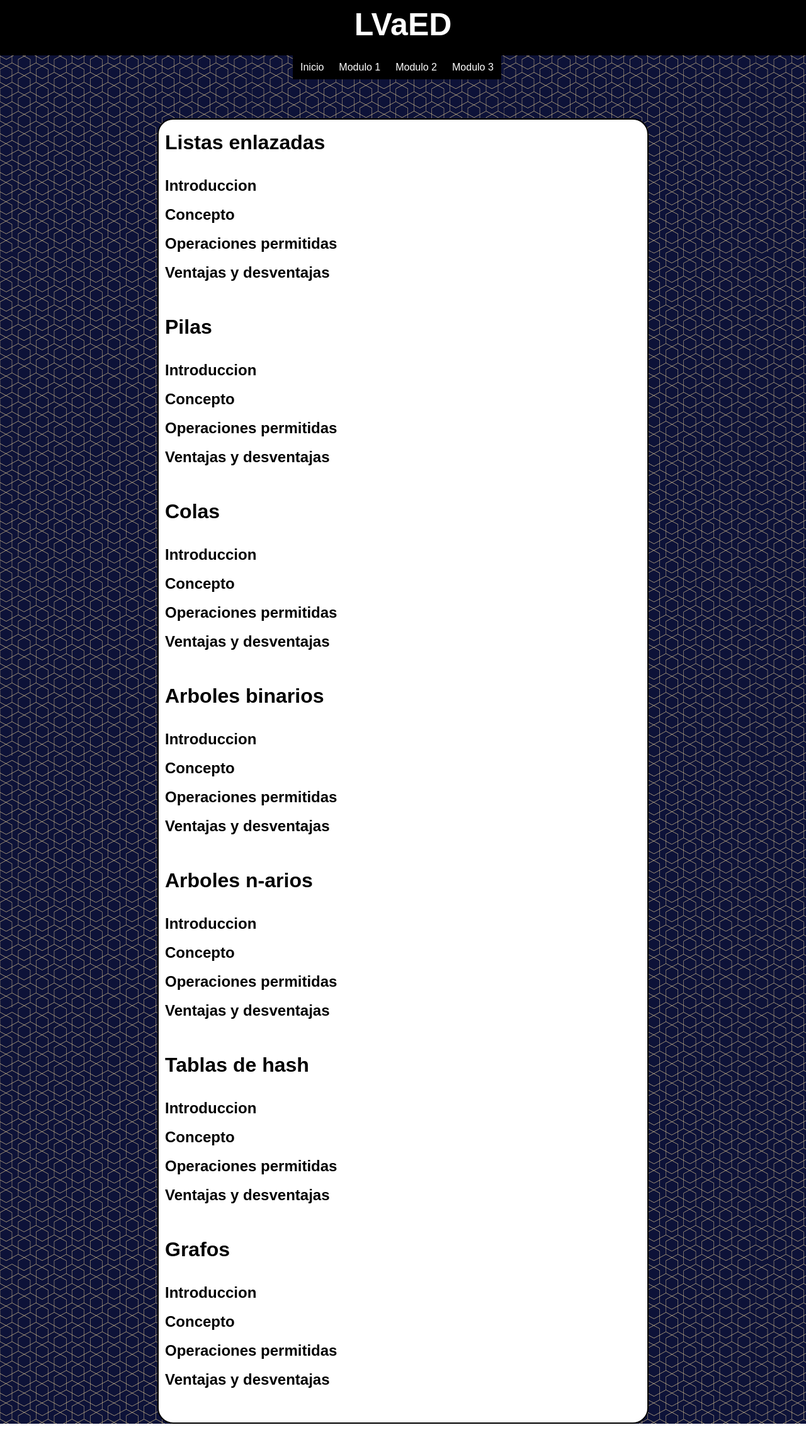
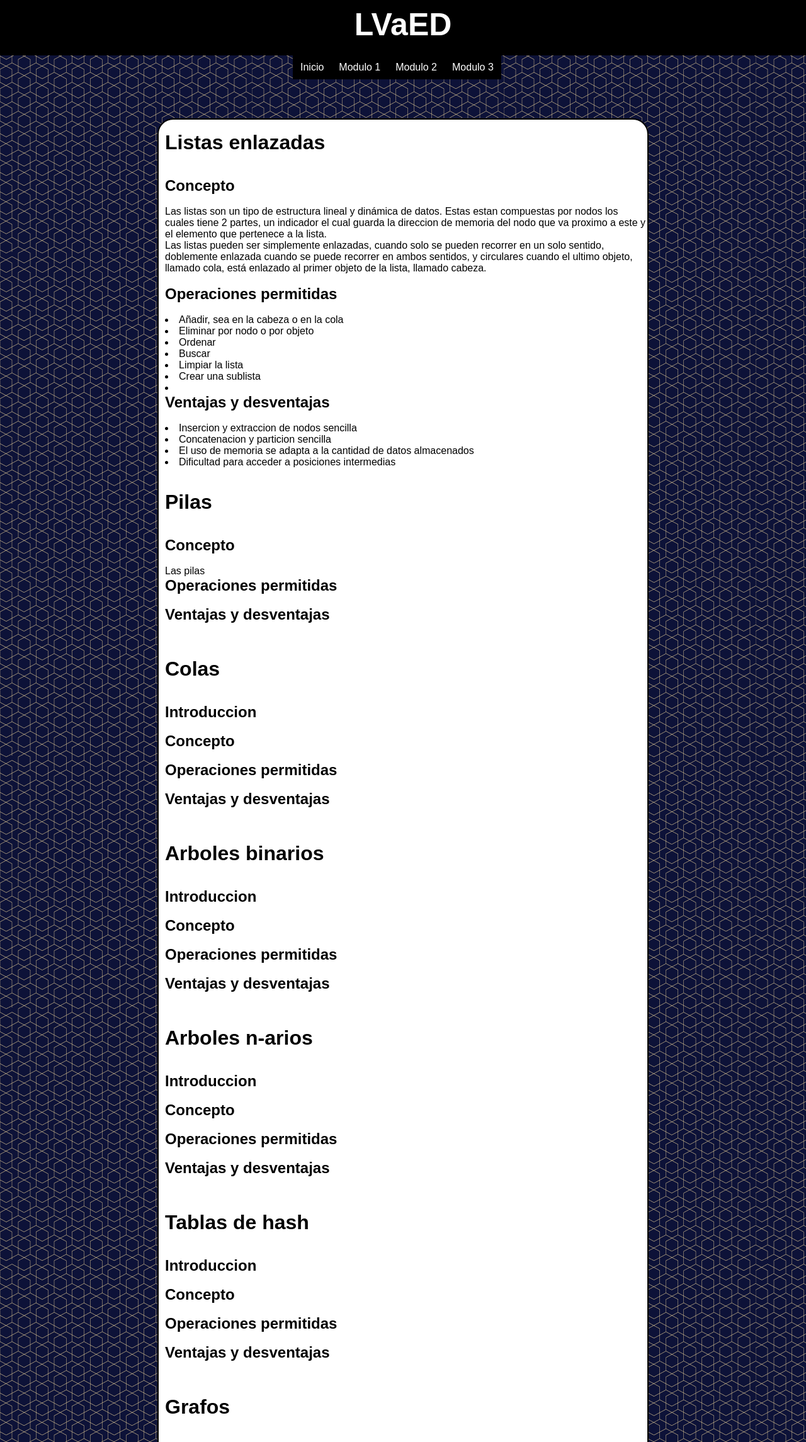
Before and after one commit to diegoaach/Equipo1-EstructurasDeDatos, a Python web app: template templates/module1.html in a window 1280 px wide. Shown: the top 2290 px of the page at 63% size. Before the commit the page ends 2261 px from the top, so only its background shows below. Run offline with Jinja, Linux system fonts and the light colour scheme; the template is opened without the code that fills it, so the values that code supplies are empty.

Commit message:
Modulo 1 Listas enlazadas

```diff
--- a/templates/module1.html
+++ b/templates/module1.html
@@ -123,22 +123,35 @@
             <br>
 
         <h1>Listas enlazadas </h1><br><br>
-        <p></p>
-        <h2>Introduccion </h2><br>
-        <p></p>
+
         <h2>Concepto </h2><br>
-        <p></p>
+        <p>Las listas son un tipo de estructura lineal y dinámica de datos.
+            Estas estan compuestas por nodos los cuales tiene 2 partes, un indicador el cual guarda la direccion
+            de memoria del nodo que va proximo a este y el elemento que pertenece a la lista. <br>
+            Las listas pueden ser simplemente enlazadas, cuando solo se pueden recorrer en un solo sentido, doblemente enlazada
+            cuando se puede recorrer en ambos sentidos, y circulares cuando el ultimo objeto, llamado cola, está enlazado al primer
+            objeto de la lista, llamado cabeza.
+
+        </p><br>
         <h2>Operaciones permitidas</h2><br>
-        <p></p>
+        <li>Añadir, sea en la cabeza o en la cola</li>
+        <li>Eliminar por nodo o por objeto </li>
+        <li>Ordenar</li>
+        <li>Buscar</li>
+        <li>Limpiar la lista</li>
+        <li>Crear una sublista</li>
+        <li></li>
+
         <h2>Ventajas y desventajas</h2><br>
-        <p></p><br><br>
+        <li>Insercion y extraccion de nodos sencilla</li>
+        <li>Concatenacion y particion sencilla</li>
+        <li>El uso de memoria se adapta a la cantidad de datos almacenados</li>
+        <li>Dificultad para acceder a posiciones intermedias</li>
+        <br><br>
 
         <h1>Pilas </h1><br><br>
-        <p></p>
-        <h2>Introduccion </h2><br>
-        <p></p>
         <h2>Concepto </h2><br>
-        <p></p>
+        <p>Las pilas</p>
         <h2>Operaciones permitidas</h2><br>
         <p></p>
         <h2>Ventajas y desventajas</h2><br>
```
